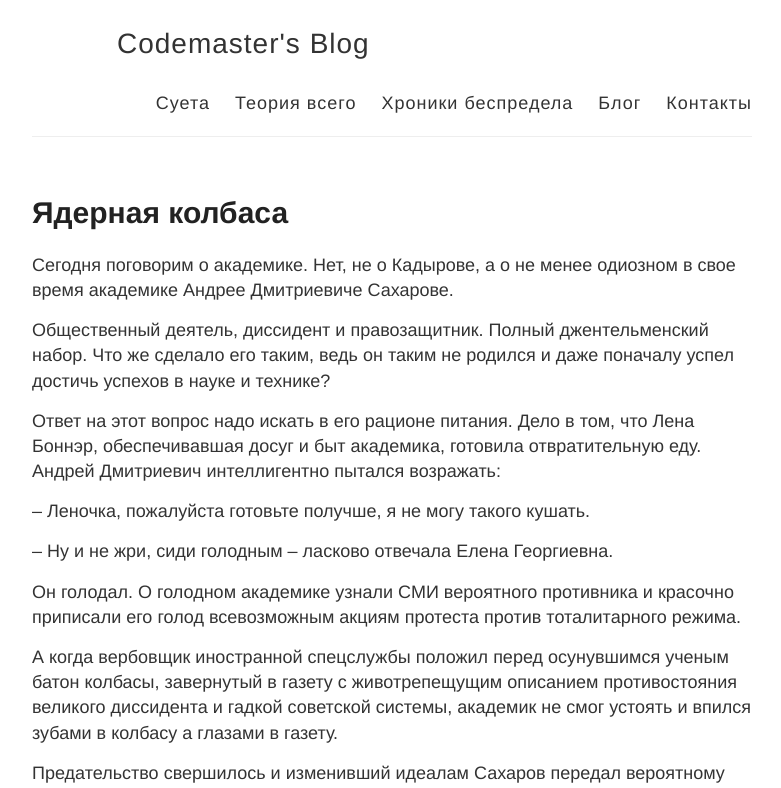
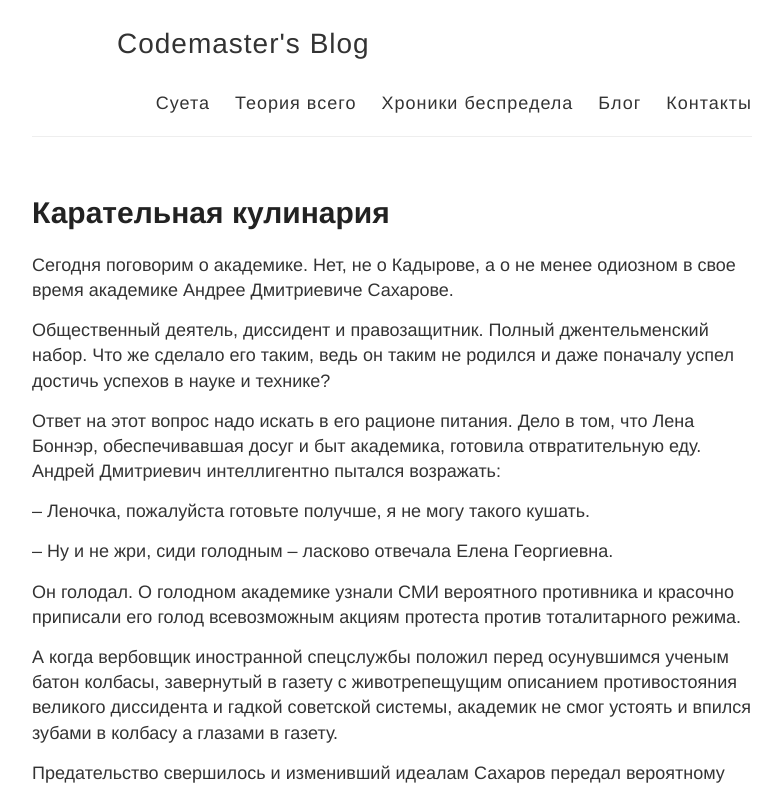
Before and after one commit to decrafts/r, a Jekyll site: the page built from _posts/2019/08/2019-08-19-kolbasa.md, in a window 1280 px wide. Shown: the top 788 px of the page, without its empty margins (248-1029 px from the left). Built offline with Jekyll 4.4.1, drawn with Linux system fonts in a browser that asks for light colours; comment, search, counter and statistics services are not loaded.

Commit message:
Update 2019-08-19-kolbasa.md

```diff
--- a/_posts/2019/08/2019-08-19-kolbasa.md
+++ b/_posts/2019/08/2019-08-19-kolbasa.md
@@ -1,6 +1,6 @@
 ---
 layout: post
-title: Ядерная колбаса
+title: Карательная кулинария
 permalink: /kolbasa.html
 categories: [ktulhu]
 ---
```
